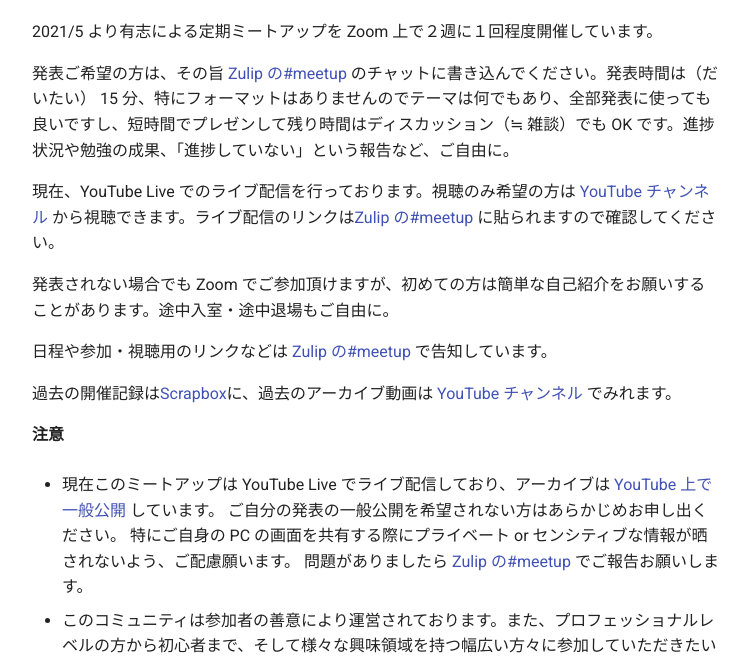
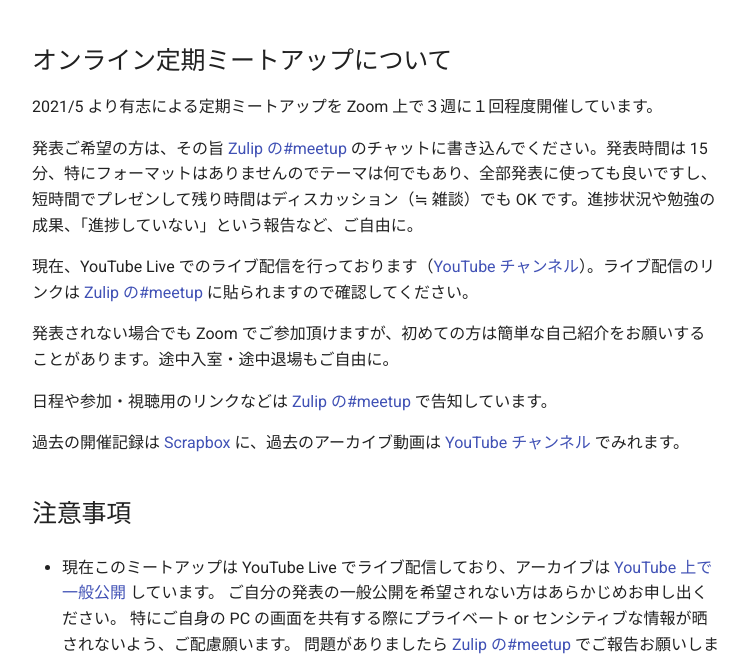
Before and after one commit to prog-lang-sys-ja-slack/wiki, an MkDocs documentation site: the page built from docs/meetup.md, in a window 1280 px wide and 900 px high, scrolled down 261 px, cut to the strip 238-900 px from the top of the window. Shown: the whole strip, without its empty margins (264-1012 px from the left). Built offline with MkDocs 1.6.1 and Material for MkDocs 9.7.7, drawn with Linux system fonts in a browser that asks for light colours; some of the changed text lies outside the part shown.

Commit message:
Update a layout and a URL link.

```diff
--- a/docs/meetup.md
+++ b/docs/meetup.md
@@ -2,19 +2,21 @@
 
 <iframe width="560" height="315" src="https://www.youtube.com/embed/hPGFiUp5s_A" title="YouTube video player" frameborder="0" allow="accelerometer; autoplay; clipboard-write; encrypted-media; gyroscope; picture-in-picture" allowfullscreen></iframe>
 
-2021/5 より有志による定期ミートアップを Zoom 上で２週に１回程度開催しています。
+## オンライン定期ミートアップについて
 
-発表ご希望の方は、その旨 [Zulip の#meetup](https://prog-lang-sys-ja.zulipchat.com/#narrow/stream/344423-meetup) のチャットに書き込んでください。発表時間は（だいたい） 15 分、特にフォーマットはありませんのでテーマは何でもあり、全部発表に使っても良いですし、短時間でプレゼンして残り時間はディスカッション（≒ 雑談）でも OK です。進捗状況や勉強の成果、「進捗していない」という報告など、ご自由に。
+2021/5 より有志による定期ミートアップを Zoom 上で３週に１回程度開催しています。
 
-現在、YouTube Live でのライブ配信を行っております。視聴のみ希望の方は [YouTube チャンネル](https://www.youtube.com/@prog-lang-sys) から視聴できます。ライブ配信のリンクは[Zulip の#meetup](https://prog-lang-sys-ja.zulipchat.com/#narrow/stream/344423-meetup) に貼られますので確認してください。
+発表ご希望の方は、その旨 [Zulip の#meetup](https://prog-lang-sys-ja.zulipchat.com/#narrow/stream/344423-meetup) のチャットに書き込んでください。発表時間は 15 分、特にフォーマットはありませんのでテーマは何でもあり、全部発表に使っても良いですし、短時間でプレゼンして残り時間はディスカッション（≒ 雑談）でも OK です。進捗状況や勉強の成果、「進捗していない」という報告など、ご自由に。
+
+現在、YouTube Live でのライブ配信を行っております（[YouTube チャンネル](https://www.youtube.com/@prog-lang-sys)）。ライブ配信のリンクは [Zulip の#meetup](https://prog-lang-sys-ja.zulipchat.com/#narrow/stream/344423-meetup) に貼られますので確認してください。
 
 発表されない場合でも Zoom でご参加頂けますが、初めての方は簡単な自己紹介をお願いすることがあります。途中入室・途中退場もご自由に。
 
 日程や参加・視聴用のリンクなどは [Zulip の#meetup](https://prog-lang-sys-ja.zulipchat.com/#narrow/stream/344423-meetup) で告知しています。
 
-過去の開催記録は[Scrapbox](https://scrapbox.io/prog-lang-sys-ja/%E5%AE%9A%E6%9C%9F%E3%83%9F%E3%83%BC%E3%83%88%E3%82%A2%E3%83%83%E3%83%97)に、過去のアーカイブ動画は [YouTube チャンネル](https://www.youtube.com/@prog-lang-sys) でみれます。
+過去の開催記録は [Scrapbox](https://scrapbox.io/prog-lang-sys-ja-meetup/%E5%AE%9A%E6%9C%9F%E3%83%9F%E3%83%BC%E3%83%88%E3%82%A2%E3%83%83%E3%83%97) に、過去のアーカイブ動画は [YouTube チャンネル](https://www.youtube.com/@prog-lang-sys) でみれます。
 
-**注意**
+## 注意事項
 
 - 現在このミートアップは YouTube Live でライブ配信しており、アーカイブは [YouTube 上で一般公開](https://www.youtube.com/@prog-lang-sys) しています。
   ご自分の発表の一般公開を希望されない方はあらかじめお申し出ください。
```
